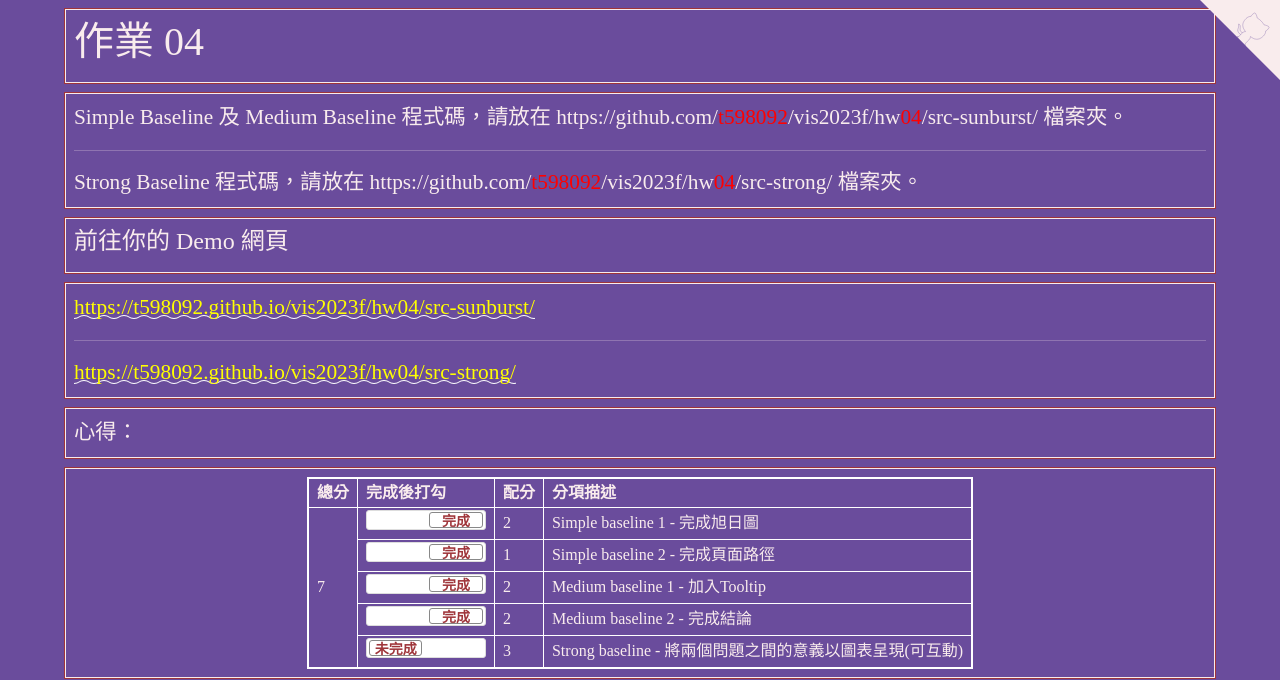
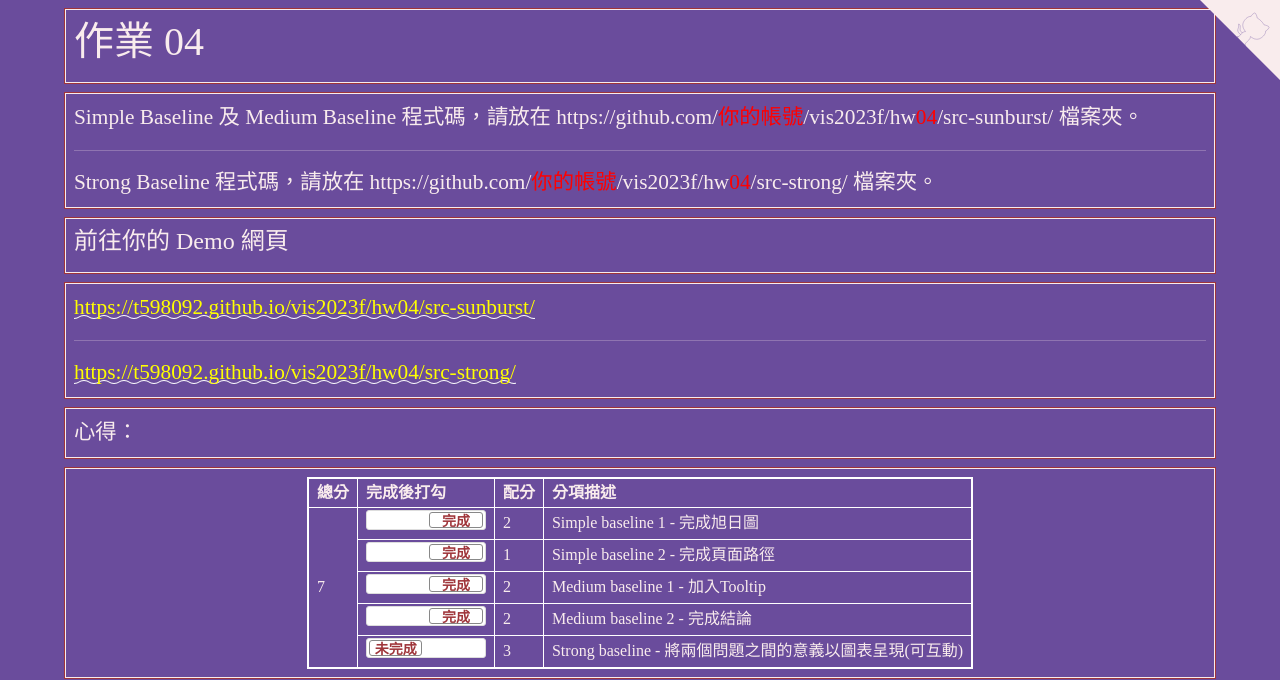
Before and after one commit to t598092/vis2023f, a plain HTML site: page hw04/index.html in a window 1280 px wide. Shown: the top 680 px of the page. Drawn offline with nearby package versions, Linux system fonts and the light colour scheme.

Commit message:
Update index.html

```diff
--- a/hw04/index.html
+++ b/hw04/index.html
@@ -178,9 +178,9 @@
   <!-- ------------------------------------------------>
   <div class="row hw12">
     <div class="col-md-12 twenty">
-      Simple Baseline 及 Medium Baseline 程式碼，請放在 https://github.com/<span style="color:red;">t598092</span>/vis2023f/hw<span style="color:red;">04</span>/src-sunburst/ 檔案夾。<br>
+      Simple Baseline 及 Medium Baseline 程式碼，請放在 https://github.com/<span style="color:red;">你的帳號</span>/vis2023f/hw<span style="color:red;">04</span>/src-sunburst/ 檔案夾。<br>
       <hr>
-      Strong Baseline 程式碼，請放在 https://github.com/<span style="color:red;">t598092</span>/vis2023f/hw<span style="color:red;">04</span>/src-strong/ 檔案夾。<br>
+      Strong Baseline 程式碼，請放在 https://github.com/<span style="color:red;">你的帳號</span>/vis2023f/hw<span style="color:red;">04</span>/src-strong/ 檔案夾。<br>
     </div>
   </div>
 
```
